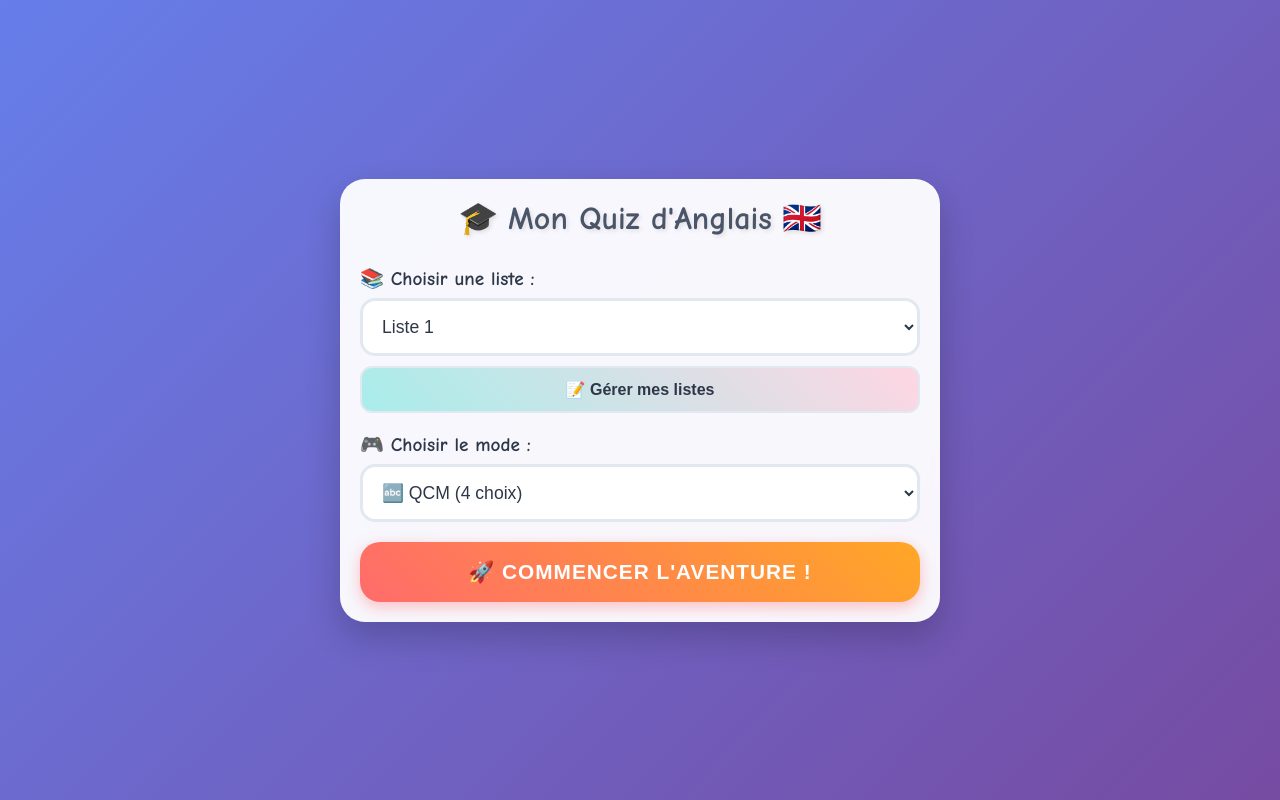
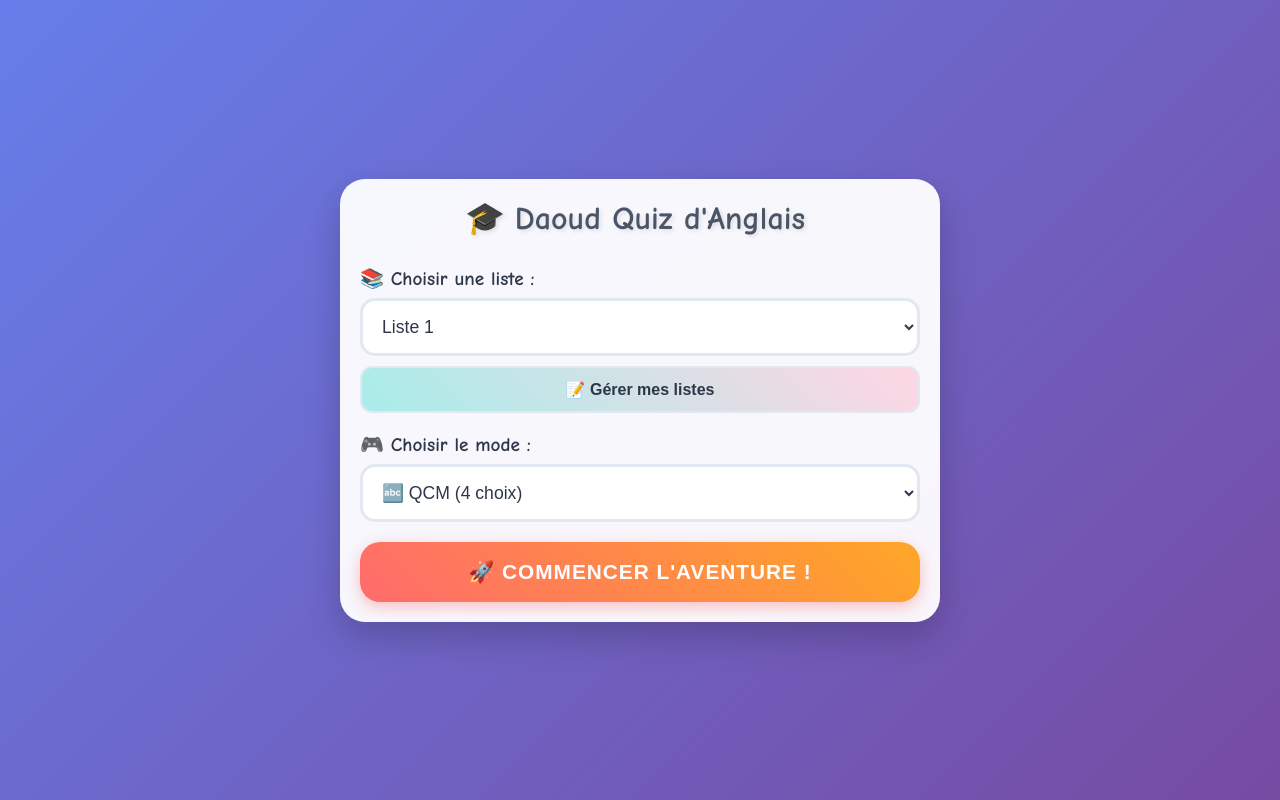
Before and after one commit to hadmed/Daoud_anglais3, a plain HTML site: page index.html in a window 1280 px wide. Drawn offline with Linux system fonts and the light colour scheme.

Commit message:
Update index.html

```diff
--- a/index.html
+++ b/index.html
@@ -4,7 +4,7 @@
 <head>
     <meta charset="UTF-8">
     <meta name="viewport" content="width=device-width, initial-scale=1.0">
-    <title>🎓 Mon Quiz d'Anglais</title>
+    <title>🎓 Daoud Quiz d'Anglais</title>
     <style>
         * {
             margin: 0;
@@ -556,7 +556,7 @@
 </head>
 <body>
     <div class="container">
-        <h1><span class="emoji">🎓</span>Mon Quiz d'Anglais<span class="emoji">🇬🇧</span></h1>
+        <h1><span class="emoji">🎓</span>Daoud Quiz d'Anglais<span class="emoji"></span></h1>
 
         <div id="setupContainer">
             <div class="form-group">
@@ -1269,4 +1269,5 @@
         showLastScores();
     </script>
 </body>
+
 </html>
```
